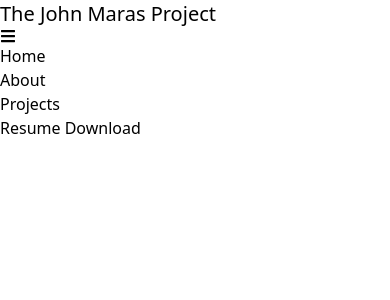
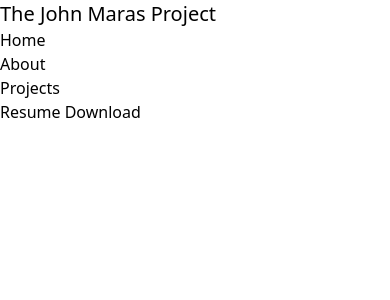
Before and after one commit to jdmaras/john-maras-project, a React (Create React App) app: page / in a window 390 px wide. Shown: the top 300 px of the page. Built offline with nearby package versions, Linux system fonts and the light colour scheme.

Commit message:
testing on broken hamburger menu for navbar

```diff
--- /dev/null
+++ b/src/components/NavBar/HamburgerMenu.js
@@ -0,0 +1,7 @@
+import React from 'react'
+
+export default function HamburgerMenu() {
+    return (
+        <div>HamburgerMenu</div>
+    )
+}
--- a/src/components/NavBar/NavBar.js
+++ b/src/components/NavBar/NavBar.js
@@ -2,6 +2,7 @@ import React, { useState } from 'react';
 import { Link } from 'react-router-dom';
 import { FaTimes, FaBars } from 'react-icons/fa';
 import { Button } from '../Button/Button';
+import HamburgerMenu from './HamburgerMenu';
 import './NavBar.css';
 
 function NavBar() {
@@ -31,10 +32,10 @@ function NavBar() {
                         The John Maras Project
                     </Link>
                     <div className='menu-icon' onClick={handleClick}>
-                        <div>
+                        {!button && <div>
                             {click ? <FaTimes /> : <FaBars />}
-                        </div>
-                        <ul className={click ? 'nav-menu active' : 'nav-menu'}>
+                        </div>}
+                        {button && <ul className={click ? 'nav-menu active' : 'nav-menu'}>
                             <li className='nav-item'>
                                 <Link to='/' className='nav-links' onClick={closeMobileMenu}>
                                     Home
@@ -50,7 +51,7 @@ function NavBar() {
                                     Projects
                                 </Link>
                             </li>
-                        </ul>
+                        </ul>}
                         {button && <Button buttonStyle='btn--outline'>Resume Download</Button>}
                     </div>
                 </div>
```
